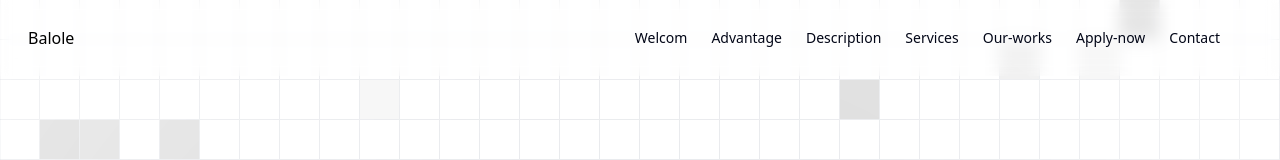
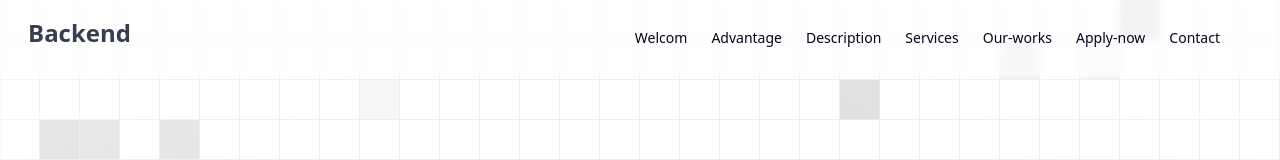
Before and after one commit to tchasinga/devservice, a Next.js app: page / in a window 1280 px wide. Shown: the top 160 px of the page. Built offline with nearby package versions, Linux system fonts and the light colour scheme.

Commit message:
new code ign

```diff
--- a/src/app/Components/Ui/Navbars.jsx
+++ b/src/app/Components/Ui/Navbars.jsx
@@ -4,6 +4,9 @@ import { useState } from "react";
 import "../../globals.css";
 import Image from "next/image";
 import Link from "next/link";
+import WordRotate from "@/app/Animation/magicui/wordrotate";
+
+const words = ["Dev service", "Frontend", "Backend", "App dev", "Database", "Apis config", "Design", "Ui design"]
 
 export default function Navbars() {
   const [open, setOpen] = useState(false);
@@ -21,7 +24,9 @@ export default function Navbars() {
     <nav className="fixed font-poppins font-sans w-full left-0 top-0 z-[999] mypad bg-blacking">
       <div className="flex items-center justify-between">
         <div className="mx-7 w-[150px]">
-          <h1>Balole</h1>
+          <h1 className="text-slate-800 text-2xl font-bold">
+            <WordRotate words={words}/>
+          </h1>
         </div>
 
         <div className="text-gray-900 md:block hidden px-7 py-2 font-medium">
--- a/src/app/globals.css
+++ b/src/app/globals.css
@@ -9,6 +9,6 @@
 }
 
 .bg-blacking{
-  background: rgba( 255, 255, 255, 0 );
-  backdrop-filter: blur( 8px );
+  background: rgba(255, 255, 255, 0.486);
+  backdrop-filter: blur( 3px );
 }
```
